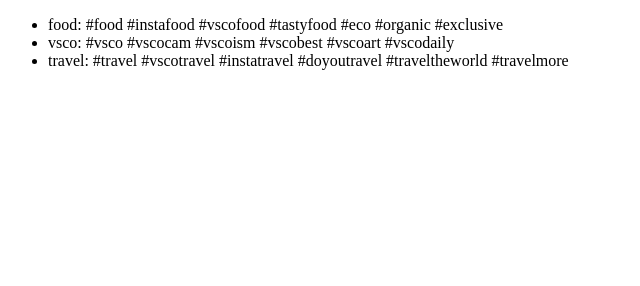
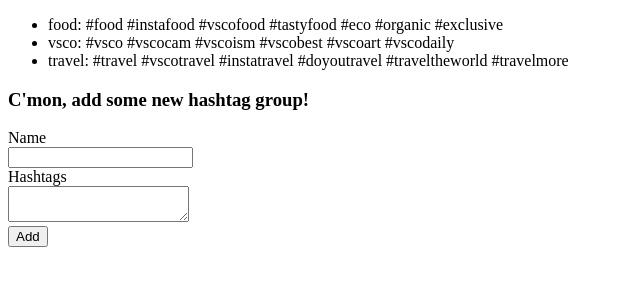
Before and after one commit to nilaneo/instanila, a plain HTML site: page index.html in a window 1280 px wide. Shown: the whole page, without its empty margins (0-640 px from the left). Drawn offline with nearby package versions, Linux system fonts and the light colour scheme.

Commit message:
Simple hashtag group adding

```diff
--- a/index.html
+++ b/index.html
@@ -19,6 +19,26 @@
                   {{hashtagGroup.name}}: {{hashtagGroup.hashtags}}
                 </li>
               </ul>
+              <h3>
+                  C'mon, add some new hashtag group!
+              </h3>
+              <form ng-submit="addHashtagGroup()">
+                <div>
+                    <label for="hashtag-group-name">Name</label>
+                </div>
+                <div>
+                    <input type="text" name="hashtag-group-name" ng-model="newHashtagGroup.name">
+                </div>
+                <div>
+                    <label for="hashtag-group-list">Hashtags</label>
+                </div>
+                <div>
+                    <textarea type="text" name="hashtag-group-list" ng-model="newHashtagGroup.hashtags"></textarea>
+                </div>
+                <div>
+                    <button type="submit">Add</button>
+                </div>
+              </form>
             </div>
         </div>
 
--- a/instanila.js
+++ b/instanila.js
@@ -4,11 +4,17 @@
 	var instanilaModule = angular.module('instanila', []);
 
 	instanilaModule.controller('HashtagGroupsController', function($scope) {
-		var hashtagGroups = [
+	 	$scope.hashtagGroups = [
 			{name: 'food', hashtags: '#food #instafood #vscofood #tastyfood #eco #organic #exclusive'},
 			{name: 'vsco', hashtags: '#vsco #vscocam #vscoism #vscobest #vscoart #vscodaily'},
 			{name: 'travel', hashtags: '#travel #vscotravel #instatravel #doyoutravel #traveltheworld #travelmore'}
 		];
-	 	$scope.hashtagGroups = hashtagGroups;
+
+	 	$scope.newHashtagGroup = {name: '', hashtags: ''};
+
+	 	$scope.addHashtagGroup = function() {
+	 		$scope.hashtagGroups.push($scope.newHashtagGroup);
+	 		$scope.newHashtagGroup = {name: '', hashtags: ''};
+	 	};
 	});
 })();
```
